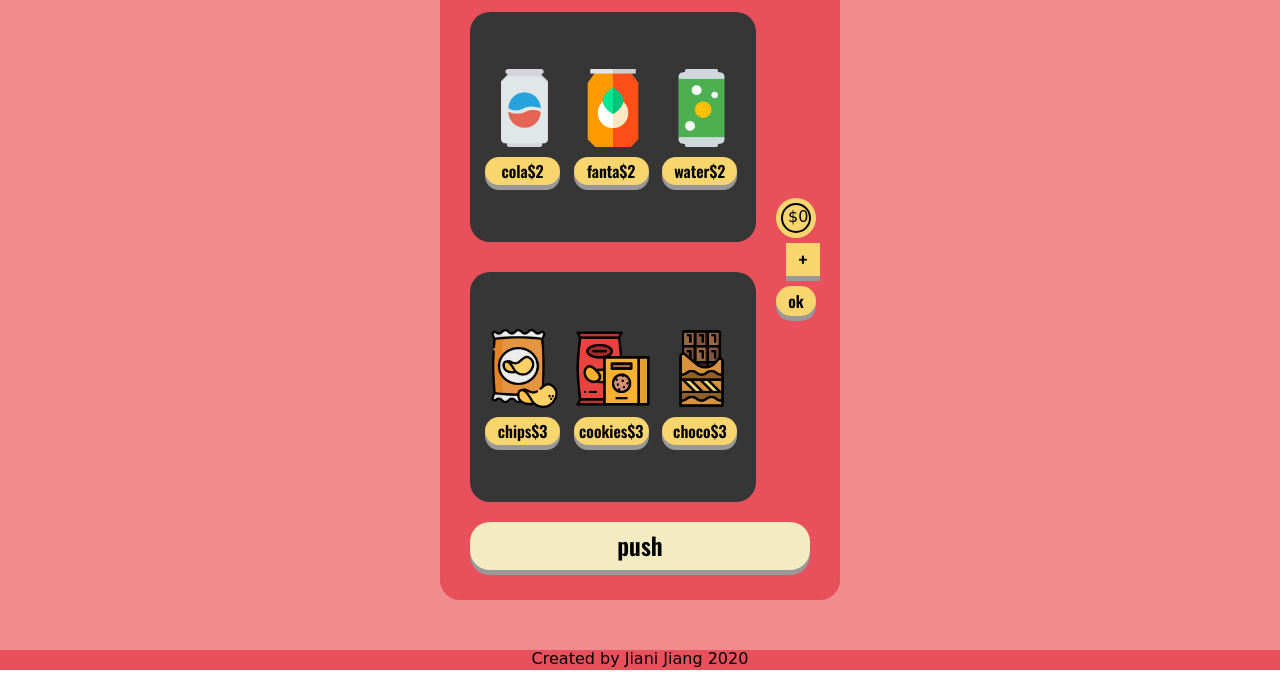
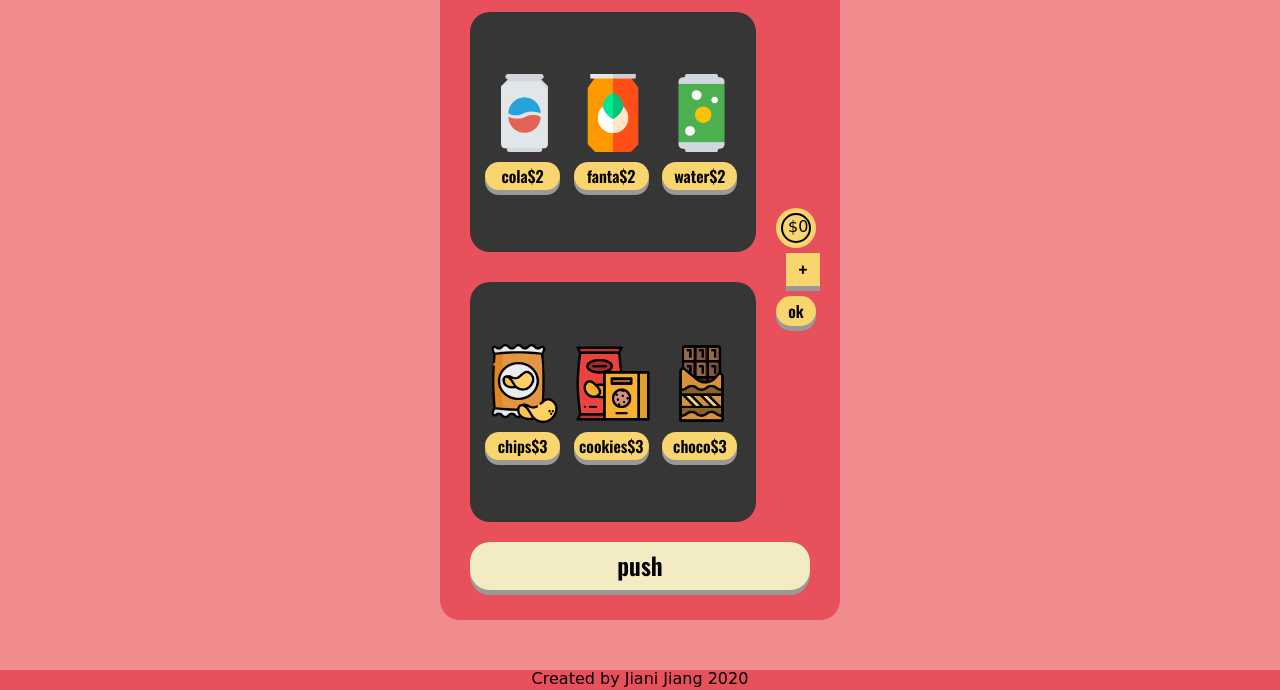
Before and after one commit to Racheljjn/rachelJiangProjectThree, a plain HTML site: page index.html in a window 1280 px wide. Shown: the part 130-820 px from the top of the page. Drawn offline with nearby package versions, Linux system fonts and the light colour scheme; a web font is replaced by a local one.

Commit message:
last version:sunflower::sunflower::sunflower:

```diff
--- a/styles/sass/styles.scss
+++ b/styles/sass/styles.scss
@@ -24,7 +24,7 @@ section {
   padding: 50px;
   display: flex;
   flex-direction: row-reverse;
-  height: calc(100vh - 20px);
+  height: 100vh;
 
   .container {
     margin: 0 auto;
```
Also changed, not shown: styles/styles.css.
